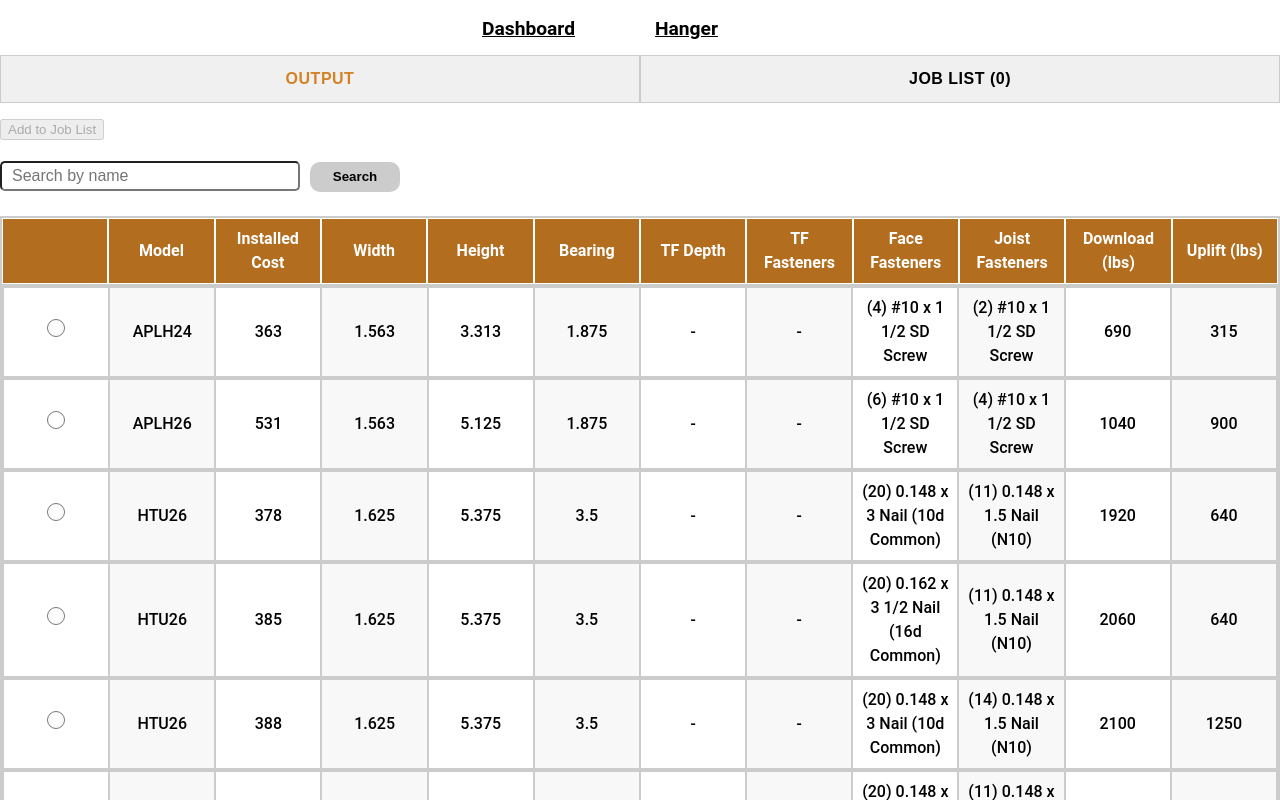
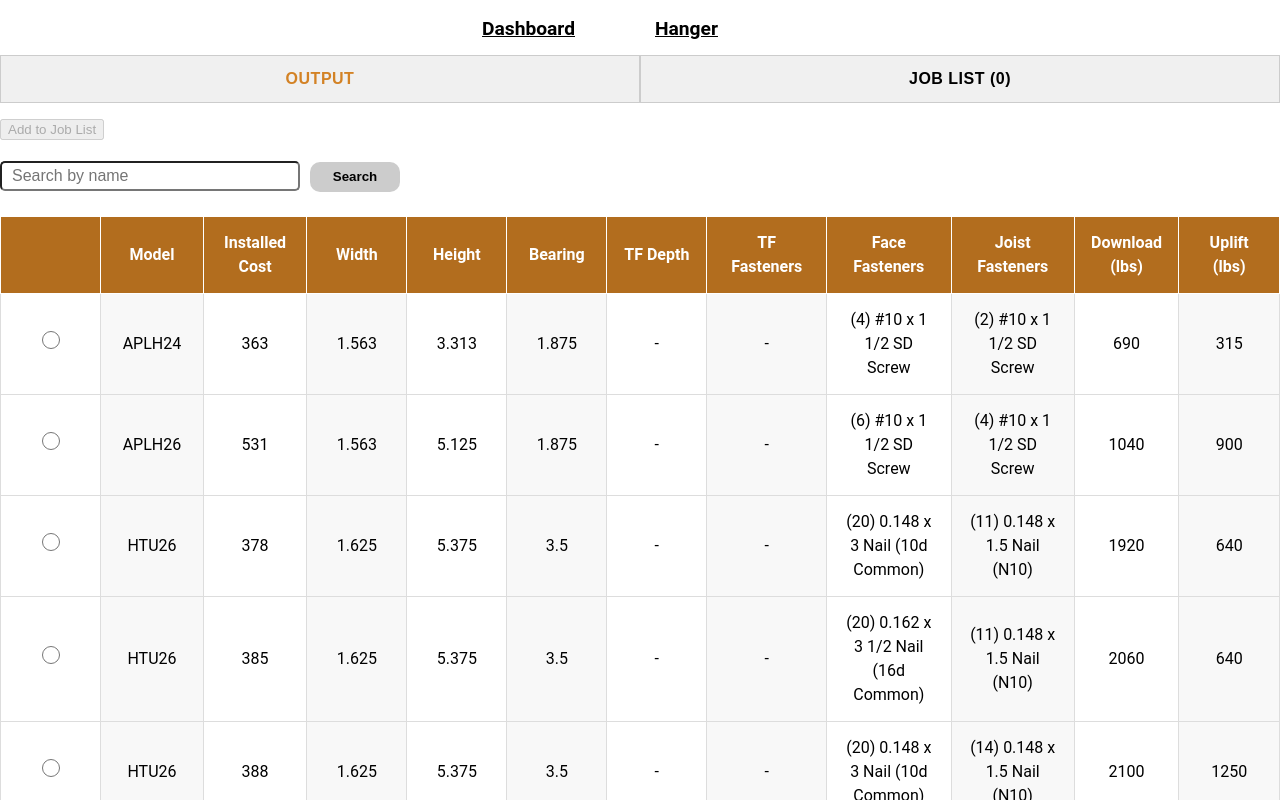
Before and after one commit to nam-nguyen17/table-hanger, a React (Create React App) app: page /hanger in a window 1280 px wide. Shown: the top 800 px of the page. Built offline with nearby package versions, Linux system fonts and the light colour scheme.

Commit message:
make the table reusable for each tab & styling

```diff
--- a/src/components/table/Table.tsx
+++ b/src/components/table/Table.tsx
@@ -1,20 +1,32 @@
 import React from 'react'
-import { HangerData } from '../../utils/constants'
+import TableHeader from './TableHeader'
 import TableBody from './TableBody'
-import TableHeader from './TableHeader'
 import './style.css'
 
 interface TableProps {
   headers: string[]
-  data: HangerData[]
+  data: any[]
   headerMapping: Record<string, string>
+  cellRenderer: (row: any, header: string, rowIndex: number) => React.ReactNode
+  children?: React.ReactNode
 }
 
-const Table: React.FC<TableProps> = ({ headers, data, headerMapping }) => {
+const Table: React.FC<TableProps> = ({
+  headers,
+  data,
+  headerMapping,
+  cellRenderer,
+  children,
+}) => {
   return (
     <table role="table" className="table">
       <TableHeader headers={headers} headerMapping={headerMapping} />
-      <TableBody data={data} headers={headers} />
+      <TableBody
+        data={data}
+        headers={headers}
+        cellRenderer={cellRenderer}
+        children={children}
+      />
     </table>
   )
 }
--- a/src/components/table/TableBody.tsx
+++ b/src/components/table/TableBody.tsx
@@ -1,45 +1,34 @@
 /* eslint-disable jsx-a11y/no-redundant-roles */
 import React from 'react'
 import './style.css'
-import { useSelectRowContext } from '../../contexts/SelectRowContext'
 
 interface TableBodyProps {
   data: any[]
   headers: string[]
+  cellRenderer: (row: any, header: string, rowIndex: number) => React.ReactNode
+  children?: React.ReactNode
 }
 
-const TableBody: React.FC<TableBodyProps> = ({ data, headers }) => {
-  const { selectedRowId, setSelectedRowId } = useSelectRowContext()
-
-  const handleRadioChange = (rowIndex: number) => {
-    setSelectedRowId(rowIndex)
-  }
-
+const TableBody: React.FC<TableBodyProps> = ({
+  data,
+  headers,
+  cellRenderer,
+  children,
+}) => {
   return (
     <tbody role="rowgroup" className="table body">
       {data.map((row, rowIndex) => (
-        <tr role="row" key={rowIndex} className="table row">
-          <td role="cell">
-            <input
-              type="radio"
-              name="selectRow"
-              value={rowIndex}
-              style={{
-                cursor: 'pointer',
-                width: '18px',
-                height: '18px',
-              }}
-              checked={selectedRowId === rowIndex}
-              onChange={() => handleRadioChange(rowIndex)}
-            />
-          </td>
-          {headers.slice(1).map((header, cellIndex) => (
-            <td role="cell" key={cellIndex}>
-              {row[header]}
-            </td>
-          ))}
-        </tr>
+        <React.Fragment key={rowIndex}>
+          <tr role="row" className="table row">
+            {headers.map((header, cellIndex) => (
+              <td role="cell" key={cellIndex}>
+                {cellRenderer(row, header, rowIndex)}
+              </td>
+            ))}
+          </tr>
+        </React.Fragment>
       ))}
+      {children}
     </tbody>
   )
 }
--- a/src/components/table/TableHeader.tsx
+++ b/src/components/table/TableHeader.tsx
@@ -1,5 +1,4 @@
 import React from 'react'
-import './style.css'
 
 interface TableHeaderProps {
   headers: string[]
--- a/src/components/table/style.css
+++ b/src/components/table/style.css
@@ -1,42 +1,31 @@
 .table {
-  border: 1px solid #ccc;
-  border-spacing: 0px;
+  border-collapse: collapse;
+  width: 100%;
   table-layout: auto;
+}
 
 .header {
+  position: sticky;
+  top: 0;
   background-color: #b26d1e;
   color: #fff;
-    font-weight: 700;
-
-    .th {
-      border: 1px solid #fff;
-      padding: 8px 10px;
-    }
 }
 
-  .body {
-    display: block;
-    max-height: 90vh;
-    overflow: auto;
+table.table th {
+  border: 1px solid #fff;
+  padding: 14px;
 }
 
-  .header,
-  .body tr {
-    display: table;
-    width: 100%;
-    table-layout: fixed;
+table.table .row > td {
+  border: 1px solid #ddd;
+  padding: 14px;
+  align-content: center;
+  text-align: center;
+  min-width: 100px;
+  vertical-align: middle;
 }
 
 .row td {
-    border: 1px solid #ccc;
-    padding: 8px;
-    overflow: hidden;
-    align-content: center;
-    text-align: center;
-    vertical-align: middle;
-    color: #000;
-    font-weight: 500;
-
   &:nth-child(odd) {
     background-color: white;
   }
@@ -45,4 +34,3 @@
     background-color: #f8f8f8;
   }
 }
-}
--- a/src/pages/Hanger/HangerTable.tsx
+++ b/src/pages/Hanger/HangerTable.tsx
@@ -1,8 +1,8 @@
-/* eslint-disable react-hooks/exhaustive-deps */
 import React, { useEffect, useState } from 'react'
 import Table from '../../components/table/Table'
 import { useHangerDataContext } from '../../contexts/HangerDataContext'
 import { HangerData, EnumData } from '../../utils/constants'
+import { useSelectRowContext } from '../../contexts/SelectRowContext'
 
 const headerMapping = {
   '': '',
@@ -75,7 +75,14 @@ const HangerTable: React.FC<HangerTableProps> = ({ updateModifiedData }) => {
 
     setModifiedData(updatedData)
     updateModifiedData(updatedData)
+    // eslint-disable-next-line react-hooks/exhaustive-deps
   }, [hangersData, enumData])
+
+  const { selectedRowId, setSelectedRowId } = useSelectRowContext()
+
+  const handleRowSelect = (rowIndex: number) => {
+    setSelectedRowId(rowIndex)
+  }
 
   return (
     <div className="table-viewer">
@@ -83,6 +90,26 @@ const HangerTable: React.FC<HangerTableProps> = ({ updateModifiedData }) => {
         headers={headers}
         data={modifiedData}
         headerMapping={headerMapping}
+        cellRenderer={(row, header, rowIndex) => {
+          if (header === '') {
+            return (
+              <input
+                type="radio"
+                name="selectRow"
+                value={rowIndex}
+                style={{
+                  cursor: 'pointer',
+                  width: '18px',
+                  height: '18px',
+                }}
+                checked={selectedRowId === rowIndex}
+                onChange={() => handleRowSelect(rowIndex)}
+              />
+            )
+          } else {
+            return row[header]
+          }
+        }}
       />
     </div>
   )
--- a/src/pages/Hanger/components/JobList.tsx
+++ b/src/pages/Hanger/components/JobList.tsx
@@ -1,8 +1,8 @@
 /* eslint-disable jsx-a11y/anchor-is-valid */
-/* eslint-disable jsx-a11y/no-redundant-roles */
+/* eslint-disable no-useless-concat */
 import React from 'react'
 import { HangerData } from '../../../utils/constants'
-import TableHeader from '../../../components/table/TableHeader'
+import Table from '../../../components/table/Table'
 import './style.css'
 
 type JobListProps = {
@@ -13,7 +13,7 @@ type JobListProps = {
 const headerMapping = {
   '': '',
   model: 'Model',
-  quantity: 'Quantity',
+  Quantity: 'Quantity',
   wSize: 'Width',
   tfNailQty: 'TF Fasteners',
   hNailQty: 'Face Fasteners',
@@ -23,14 +23,13 @@ const headerMapping = {
 
 const headers = Object.keys(headerMapping)
 
-const JobList: React.FC<JobListProps> = ({
+const JobListTable: React.FC<JobListProps> = ({
   selectedRowsData,
   setSelectedRowsData,
 }) => {
   const handleDeleteClick = (rowIndex: number) => {
     const updatedRowsData = [...selectedRowsData]
     updatedRowsData.splice(rowIndex, 1)
-
     setSelectedRowsData(updatedRowsData)
   }
 
@@ -72,21 +71,15 @@ const JobList: React.FC<JobListProps> = ({
   const fastenerTotalsMap = calculateFastenerTotals()
 
   return (
-    <table role="table" className="table">
-      <TableHeader headers={headers} headerMapping={headerMapping} />
-      <tbody role="rowgroup" className="table body">
-        {selectedRowsData.map((row, rowIndex) => (
-          <tr role="row" key={rowIndex} className="table row">
-            <td role="cell">
-              <button type="button">Edit</button>
-            </td>
-            <td role="cell">{row.model}</td>
-            <td role="cell">1</td>
-            <td role="cell">{row.wSize}</td>
-            <td role="cell">{row.tfNailQty}</td>
-            <td role="cell">{row.hNailQty}</td>
-            <td role="cell">{row.jNailQty}</td>
-            <td role="cell">
+    <Table
+      headers={headers}
+      data={selectedRowsData}
+      headerMapping={headerMapping}
+      cellRenderer={(row, header, rowIndex) => {
+        if (header === '') {
+          return <button type="button">Edit</button>
+        } else if (header === 'Delete') {
+          return (
             <a role="button" onClick={() => handleDeleteClick(rowIndex)}>
               <svg
                 width="15"
@@ -102,9 +95,16 @@ const JobList: React.FC<JobListProps> = ({
                 <path d="M1.07143 17.7778C1.07143 19 2.03571 20 3.21429 20H11.7857C12.9643 20 13.9286 19 13.9286 17.7778V4.44444H1.07143V17.7778ZM15 1.11111H11.25L10.1786 0H4.82143L3.75 1.11111H0V3.33333H15V1.11111Z"></path>
               </svg>
             </a>
-            </td>
-          </tr>
-        ))}
+          )
+        } else if (header === 'Job') {
+          return 'Job' + ' ' + (rowIndex + 1)
+        } else if (header === 'Quantity') {
+          return 1
+        } else {
+          return row[header]
+        }
+      }}
+    >
       <tr className="pseudoFooter">
         <td className="left" colSpan={4}></td>
         <td className="right" colSpan={10}>
@@ -119,9 +119,8 @@ const JobList: React.FC<JobListProps> = ({
           </div>
         </td>
       </tr>
-      </tbody>
-    </table>
+    </Table>
   )
 }
 
-export default JobList
+export default JobListTable
--- a/src/pages/Hanger/components/style.css
+++ b/src/pages/Hanger/components/style.css
@@ -1,16 +1,13 @@
 @import url('./../../../styles/_variables.css');
 
 tr.pseudoFooter td.left {
-  width: calc(3 * 100% / 7);
   text-align: left;
   padding-left: 10px;
   border-right: 1px solid #ccc;
 }
 
 tr.pseudoFooter td.right {
-  width: calc(4 * 100% / 7);
   text-align: center;
-  padding-right: 10px;
 }
 
 tr td:last-child {
--- a/src/pages/Hanger/index.tsx
+++ b/src/pages/Hanger/index.tsx
@@ -34,9 +34,12 @@ const Hanger: React.FC = () => {
     <>
       <Navbar />
       <PageContainer>
+        <div className="outputSectionWrapper">
           <ul className="tabs paneHeader">
             <li
-            className={`tabs__label ${activeTab === 'Output' ? 'active' : ''}`}
+              className={`tabs__label ${
+                activeTab === 'Output' ? 'active' : ''
+              }`}
               onClick={() => setActiveTab('Output')}
             >
               <Button>
@@ -44,7 +47,9 @@ const Hanger: React.FC = () => {
               </Button>
             </li>
             <li
-            className={`tabs__label ${activeTab === 'JobList' ? 'active' : ''}`}
+              className={`tabs__label ${
+                activeTab === 'JobList' ? 'active' : ''
+              }`}
               onClick={() => setActiveTab('JobList')}
             >
               <Button>
@@ -84,6 +89,7 @@ const Hanger: React.FC = () => {
               )}
             </div>
           </div>
+        </div>
       </PageContainer>
     </>
   )
```
Lines whose indentation alone changed are shown as unchanged.
